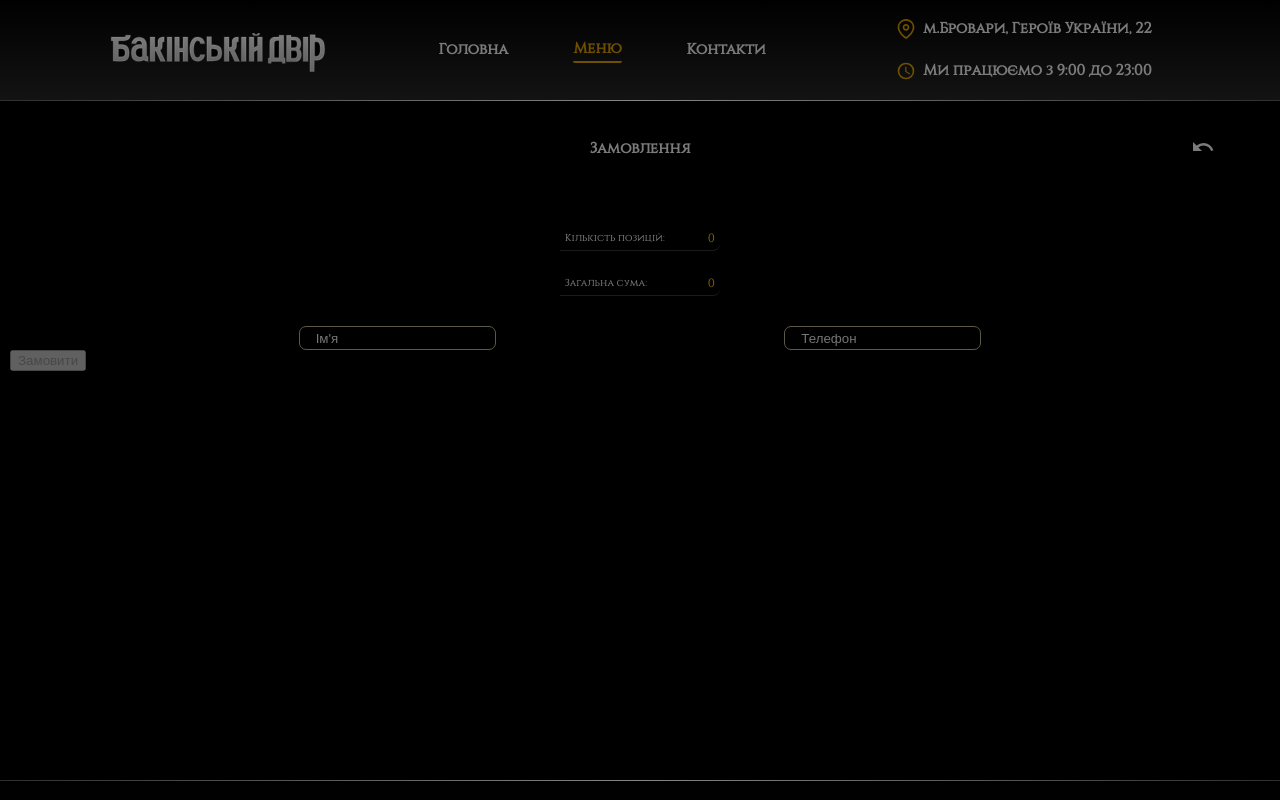
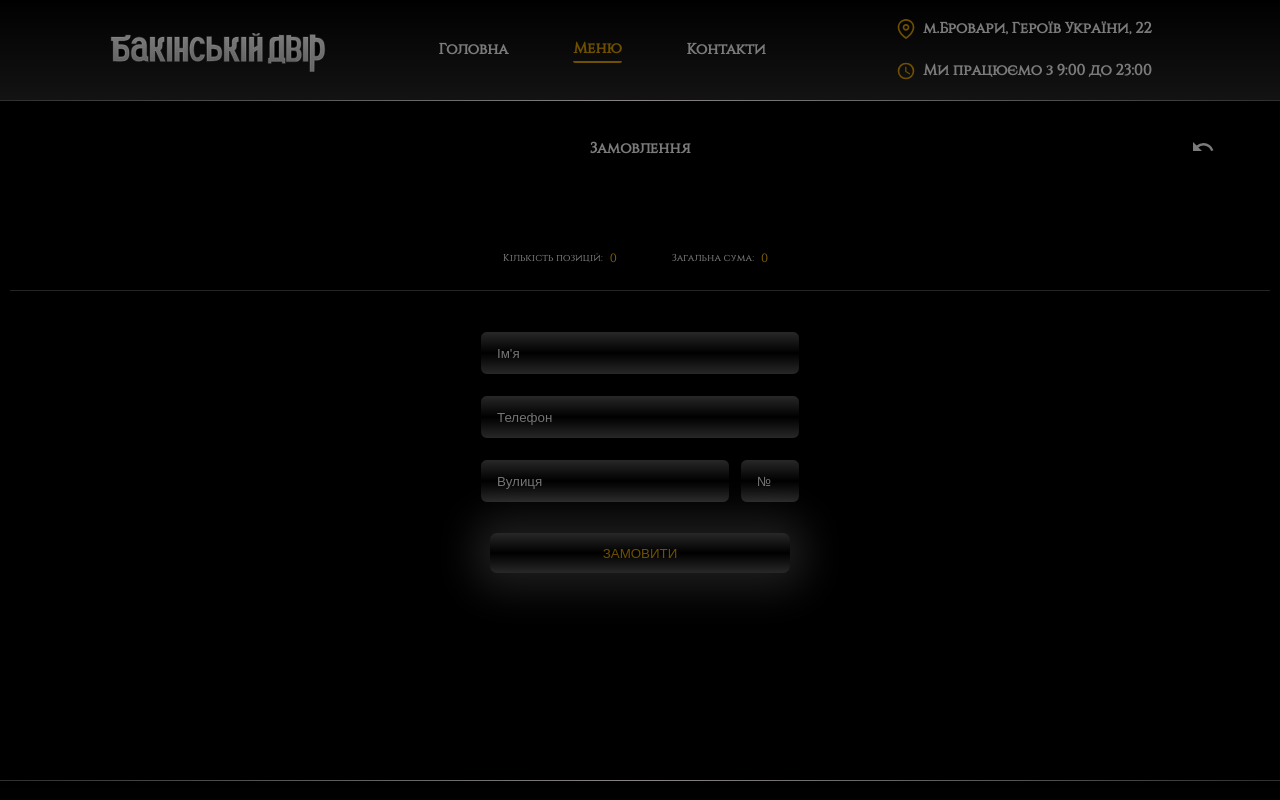
Before and after one commit to BalkoVV/BakuYard, a React (Create React App) app: page /menu/basket in a window 1280 px wide. Shown: the top 800 px of the page. Built offline with nearby package versions, Linux system fonts and the light colour scheme.

Commit message:
150424-0435
+Basket+input

```diff
--- a/src/components/Basket/Basket.jsx
+++ b/src/components/Basket/Basket.jsx
@@ -20,7 +20,7 @@ export const Basket = () => {
     contentElements.forEach((element, index) => {
       setTimeout(() => {
         element.style.opacity = '1';
-      }, 50 * index);
+      }, 30 * index);
     });
   }, []);
 
@@ -118,7 +118,7 @@ export const Basket = () => {
 
       <div className={styles.basketContainer}>
       <h1 className={styles.basketTitle}>Замовлення</h1>
-        <div  className={styles.basketBox}>
+        <div className={`${styles.basketBox} ${styles.fades}`}>
 
             <NavLink to="/menu" className={styles.toMenuLink}>
               <ToMenuIcon/>
@@ -139,7 +139,8 @@ export const Basket = () => {
 
 
                <span className={styles.basketListItemCounter}>
-               <button className={styles.basketListItemDecrease} onClick={() => decreaseQuantity(item.id)}>
+               <button className={styles.basketListItemDecrease}
+                       onClick={() => decreaseQuantity(item.id)}>
                   -
                 </button>
 
@@ -147,7 +148,8 @@ export const Basket = () => {
                   {item.quantity}
                 </span>
 
-                <button className={styles.basketListItemIncrease} onClick={() => increaseQuantity(item.id)}>
+                <button className={styles.basketListItemIncrease}
+                        onClick={() => increaseQuantity(item.id)}>
                   +
                 </button>
 
@@ -167,14 +169,36 @@ export const Basket = () => {
               </p>
             </div>
 
+        <div className={styles.basketMakeOrder}>
+
+            {/* <div className={styles.basketOrderInfo}>
+              <p className={styles.fades}>
+                <span>Кількість позицій: </span>
+                <span className={styles.basketTotalQuantity}>{totalItems}</span>
+              </p>
+              <p className={styles.fades}>
+                <span>Загальна сума:</span>
+                <span className={styles.basketTotalPrice}>{totalPrice}</span>
+              </p>
+            </div> */}
+
             <div className={styles.basketInputBox}>
-        <input  className={`${styles.fades} ${styles.basketInput}`} type="text" placeholder="Ім'я" value={name} onChange={handleNameChange} />
-        <input  className={`${styles.fades} ${styles.basketInput}`} type="text" placeholder="Телефон" value={phoneNumber} onChange={handlePhoneNumberChange} />
+
+              <input  className={styles.basketInput} type="text" placeholder="Ім'я" value={name} onChange={handleNameChange} />
+              <input  className={styles.basketInput} type="text" placeholder="Телефон" value={phoneNumber} onChange={handlePhoneNumberChange} />
+
+              <div className={styles.basketInputAddressBox}>
+              <input  className={`${styles.basketInput} ${styles.basketInputStreet}`} type="text" placeholder="Вулиця" value={phoneNumber} onChange={handlePhoneNumberChange} />
+              <input  className={`${styles.basketInput} ${styles.basketInputNumber}`} type="text" placeholder="№" value={phoneNumber} onChange={handlePhoneNumberChange} />
               </div>
-          <button  className={styles.fades} onClick={handleSubmitOrder} disabled={!isOrderButtonActive()}>Замовити</button>
-          {orderCompleted && <p>Замовлення оформлене. Чекайте дзвінка адміністратора для підтвердження</p>}
+            </div>
+
+            <button className={styles.buttonMakeOrder} onClick={handleSubmitOrder} disabled={!isOrderButtonActive()}>Замовити</button>
 
             </div>
+              {orderCompleted && <p>Замовлення оформлене. Чекайте дзвінка адміністратора для підтвердження</p>}
+         </div>
+
     </div>
 </div>
   );
--- a/src/components/Basket/Basket.module.css
+++ b/src/components/Basket/Basket.module.css
@@ -29,6 +29,7 @@
    font-weight: 900;
    margin: 0;
    color: #7b7b7b;
+   margin-bottom: 30px;
 
    @media screen and (min-width: 768px) {
       height: 75px;
@@ -46,6 +47,7 @@
  display: flex;
  min-width: 220px;
  text-align: right;
+
 }
 
 .basketList {
@@ -56,33 +58,18 @@
 
 .basketListItem {
    position: relative;
-   background-color: #000000;
-   /* display: grid; */
-    /* grid-template-columns: repeat(4, 1fr); */
-    /* grid-column-gap: 30px; */
-    /* grid-row-gap: 30px; */
-    /* padding: 0 30px; */
-    /* margin-bottom: 50px; */
-    /* margin-top: 10px; */
-    /* height: 10px; */
-    /* border-radius: 9px; */
-    /* max-width: 1260px; */
-    /* border: 1px solid #7b7b7b; */
-
    display: flex;
    border-radius: 0 7px 7px 0;
    padding-left: 3px;
-   /* font-style: italic; */
-   height: 30px;
+   height: 40px;
    align-items: center;
    justify-content: space-between;
    border-bottom: 1px solid #7b7b7b39;
-   /* background: linear-gradient(90deg, #ffffff1f, #00000000); */
 }
 
 .basketListItemPrice {
    position: absolute;
-   right: 70px;
+   right: 80px;
    padding: 0;
    margin: 0;
    display: flex;
@@ -93,19 +80,26 @@
    border-radius: 7px 0;
    height: 100%;
    border-left: 1px solid #7b7b7b39;
+   color: #6f5000;
 }
 .basketListItemCounter {
    position: absolute;
    right: 0;
    height: 100%;
    display: flex;
-   width: 70px;
+   width: 80px;
    justify-content: space-between;
    align-items: center;
    font-size: 14px;
  /* background-color: rgb(96, 8, 8); */
  /* border-left: 1px solid #5d5c5c27; */
 
+}
+
+.basketMakeOrder {
+ display: grid;
+ justify-content: space-around;
+ margin-top: 40px;
 }
 
 .basketListItemIncrease,
@@ -136,34 +130,36 @@
 }
 
 .basketOrderInfo {
-display: grid;
+display: flex;
 justify-content: center;
-padding: 20px 0px;
+padding: 10px 0px;
 text-align: right;
+border-bottom: 1px solid rgba(154, 145, 145, 0.239);
 
 }
 
 .basketOrderInfo p {
  display: flex;
  width: 150px;
- justify-content: space-between;
+ justify-content: center;
  align-items: center;
  padding: 5px;
  border-radius: 0 0 7px 0;
  font-size: 10px;
- border-bottom: 1px solid #7b7b7b39;
+ /* border-bottom: 1px solid #7b7b7b39; */
 }
 
 .basketTotalQuantity,
 .basketTotalPrice {
    color: #836006;
    font-size: 12px;
+   padding-left: 7px;
   /* background: linear-gradient(90deg, #00000000,#ffffff8d); */
 
 }
 .fades {
    opacity: 0; /* Початковий стан непрозорості */
-   transition: opacity 2s ease-in-out; /* Плавний перехід непрозорості */
+   transition: opacity .7s ease-in-out; /* Плавний перехід непрозорості */
  }
 
  .toMenuLink {
@@ -183,15 +179,55 @@ text-align: right;
 }
 
 .basketInputBox {
-  display: flex;
-  justify-content: space-evenly;
-  /* background-color: #fff; */
+  display: grid;
+  grid-template-columns: repeat(1, 1fr);
+  grid-row-gap: 20px;
+
 }
  .basketInput {
-   border: 1px solid var(--non-active-color);
+   border: 1px solid black;
    border-radius: 7px;
+   background: linear-gradient(0deg, #ffffff28,#00000000,#ffffff28);
+
+   /* border: none; */
    height: 20px;
    background-color: transparent;
    color: var(--non-active-color);
    padding-left: 16px;
+   width: 300px;
+   height: 40px;
 }
+
+.basketInputHomeNumber {
+   padding-left: 16px;
+   width: 80px;
+}
+
+.basketInputAddressBox {
+display: flex;
+justify-content: space-between;
+}
+
+.basketInputStreet {
+   width: 230px;
+}
+
+.basketInputNumber {
+ width: 40px;
+}
+
+.buttonMakeOrder {
+ display: flex;
+ align-items: center;
+ justify-content: center;
+ color: #6f5000;
+ text-transform: uppercase;
+ height: 40px;
+ width: 300px;
+ margin: 30px 10px 50px;
+ border: none;
+ /* border: 1px solid var(--non-active-color); */
+ border-radius: 7px;
+ background: linear-gradient(0deg, #ffffff28,#00000000,#ffffff28);
+box-shadow: 0 0 40px 15px rgba(255, 255, 255, 0.12);
+}
--- a/src/pages/MainPage/MainPage.module.css
+++ b/src/pages/MainPage/MainPage.module.css
@@ -120,8 +120,10 @@ font-size: 15px;
     justify-content: center;
     color: var(--main-text-color);
     color: #6f5000;
-    border: 1px solid #2f2f2e;
-    border-radius: 15px;
+    border: 1px solid #000000;
+    background: linear-gradient(0deg, #ffffff28,#00000000,#ffffff28);
+
+    border-radius: 7px;
     /* font-size: 14px; */
   }
 
--- a/src/pages/MenuPage/MenuPage.jsx
+++ b/src/pages/MenuPage/MenuPage.jsx
@@ -3,7 +3,7 @@ import React, { useEffect } from "react";
 import { NavLink, Route, Switch, useLocation } from "react-router-dom";
 
 import { CartProvider } from "components/CartProvider/CartProvider";
-import { ReactComponent as BasketIcon } from 'images/deliveryDining.svg';
+import { ReactComponent as BasketIcon } from 'images/delivery.svg';
 
 import Basket from "components/Basket/Basket";
 import Pizza from "components/MenuComponents/Pizza/Pizza";
```
Also changed, not shown: src/pages/MainPage/MainPage.jsx (+27 -30 lines). Lines whose indentation alone changed are shown as unchanged.
